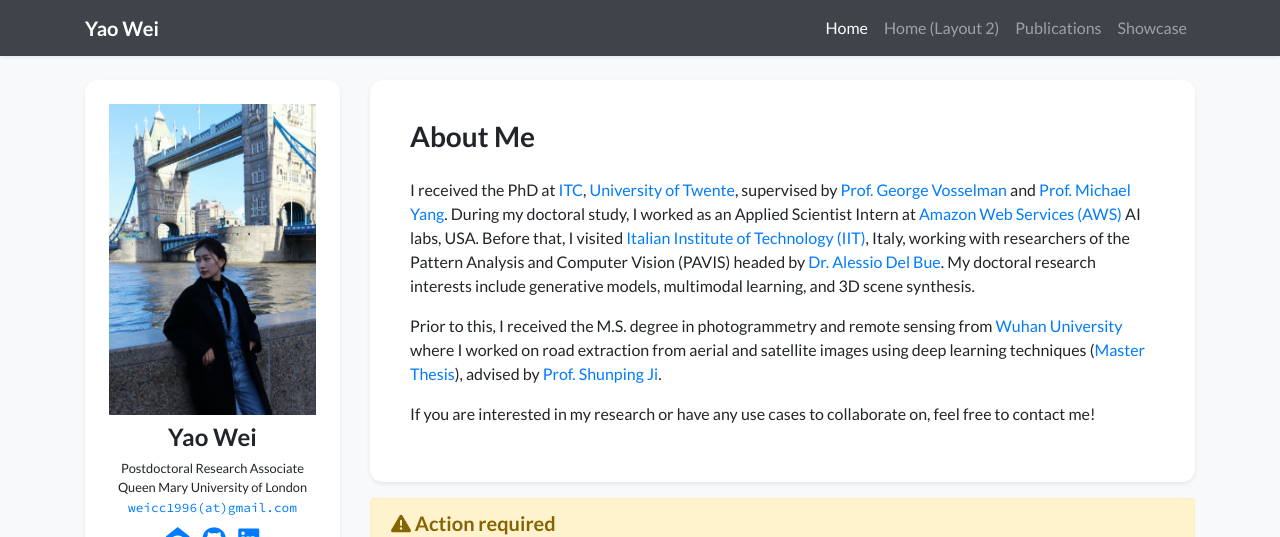
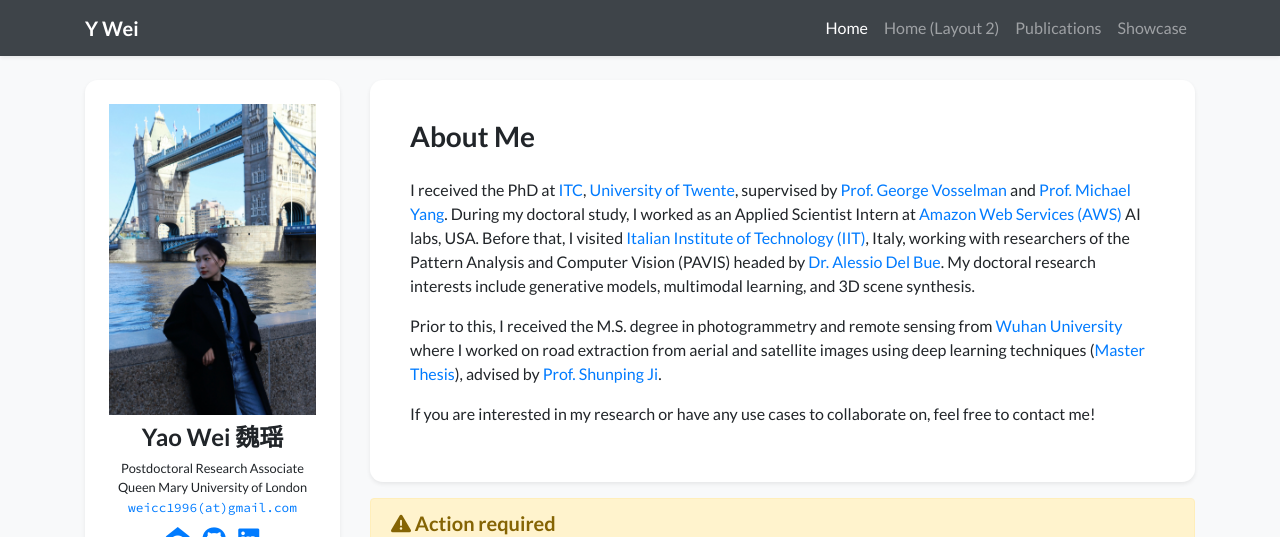
Before and after one commit to weiyao1996/weiyao1996.github.io, a Jekyll site: the page built from index.html, in a window 1280 px wide. Shown: the top 537 px of the page. Built offline with Jekyll 4.4.1, drawn with Linux system fonts in a browser that asks for light colours; nearby versions of some CDN libraries; a style sheet for code colours, icons or effects is not loaded.

Commit message:
Update profile names in profile.yml

```diff
--- a/_data/profile.yml
+++ b/_data/profile.yml
@@ -1,6 +1,6 @@
-primary_name: "Yao Wei"
+primary_name: "Yao Wei 魏瑶"
 secondary_name: ""
-navbar_name: "Yao Wei"
+navbar_name: "Y Wei"
 
 positions:
 - name: Postdoctoral Research Associate
```
